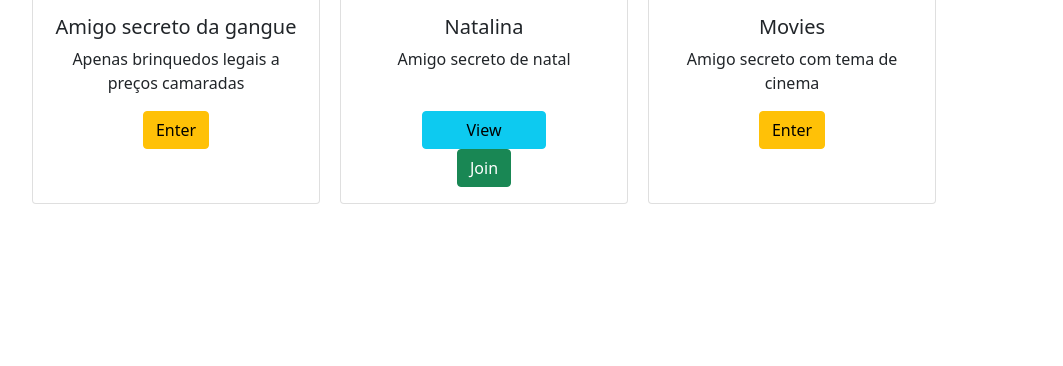
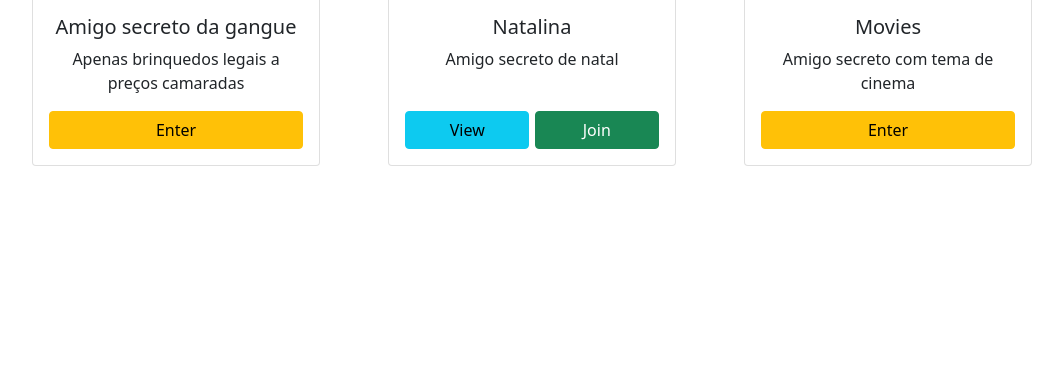
Before and after one commit to mandacosta/final_cs50, a Flask app: page /home in a window 1280 px wide. Shown: the part 434-800 px from the top of the page, without its empty margins (108-1171 px from the left). Run offline with Flask 3, Linux system fonts and the light colour scheme; a user stored in the database is signed in; data comes from the database, SQL or seed files in the repository.

Commit message:
feat: styles home and iniates group

```diff
--- a/static/css/style.css
+++ b/static/css/style.css
@@ -1,3 +1,8 @@
+*{
+    list-style: none;
+}
+
+
 .hide{
     display: none !important;
 }
@@ -110,16 +120,22 @@
     display: flex;
     flex-direction: row;
     flex-wrap: wrap;
-    justify-content: flex-start;
+    justify-content: space-between;
     gap: 20px;
     margin-top: 50px;
 }
 
-.btn-cards.two > button{
+.btn-cards.two{
+    display: flex;
+    justify-content: space-between;
+    align-items: center;
+}
+
+.btn-cards.two > .btn-two{
     width: 49%;
 }
 
-.btn-cards.one > button{
+.btn.one{
     width: 100%;
 }
 
@@ -144,6 +160,12 @@
     height: 190px;
 }
 
+.card-body.home{
+    display: flex;
+    flex-direction: column;
+    justify-content: space-between;
+}
+
 .info_grupo{
     position:fixed;
     z-index: 10;
--- a/static/script/index.js
+++ b/static/script/index.js
@@ -40,12 +40,15 @@ async function openModalGroup(group_id){
         content.innerHTML = ''
 
         let title = document.createElement("h5")
+        title.classList.add("modal-members-title")
         title.innerHTML = resp.name
 
         let date = document.createElement("p")
+        date.classList.add("no-margin")
         date.innerHTML = `Draw date: <span>${resp.draw_date}</span>`
 
         let ul = document.createElement("ul")
+        ul.classList.add("members_list")
         resp.participants.forEach((member) => {
             let li = document.createElement("li")
             li.innerHTML = `<span>${member.name}</span> <span>${member.email}</span>`
--- a/templates/home.html
+++ b/templates/home.html
@@ -11,7 +11,7 @@
                 <input class="form-control me-2" type="search" placeholder="Search" aria-label="Search" name="search">
                 <button class="btn btn-outline-success" type="submit">Search</button>
             </form>
-            <div class="d-flex search_groups_filter" style="width: 20%;">
+            <div class="d-flex search_groups_filter">
                 <form action="/home" method="post">
                     <input type="text" name="search" hidden value="groups_i_own">
                     <button type="submit" style="width: 100%;margin-left: 10px;" class="btn-tag" >I own</button>
@@ -23,7 +23,7 @@
             </div>
 
             <button type="button" class="btn btn-warning" data-bs-toggle="modal" data-bs-target="#exampleModal">
-                Create New Group!
+                New Group!
             </button>
 
         </div>
@@ -36,22 +36,22 @@
 
                     <div class="card" style="width: 18rem;">
                         <img src="{{group['image_url']}}" onerror="this.src='https://media.istockphoto.com/id/1064095906/vector/concept-with-secret-santa.jpg?s=612x612&w=0&k=20&c=ghHVQl60J5d6ztBD6-EqpHmhR-4oCaIKSsxQ1CT57qA=';" class="card-img-top" alt="group_picture">
-                        <div class="card-body">
+                        <div class="card-body home">
                         <h5 class="card-title">{{group['name'] }}</h5>
                         <p class="card-text">{{ group['description'] }}</p>
 
                         {% if group['owner'] or group['member']%}
                             <form action="/group/{{ group['id'] }}" method="get">
-                                <button class="btn btn-warning">Enter</button>
+                                <button class="btn btn-warning one">Enter</button>
                             </form>
                         {% elif group['draw'] %}
-                            <button type="submit" class="btn btn-success">Already drawn! </button>
+                            <button type="submit" class="btn btn-success one">Already drawn! </button>
                         {% else %}
                             <div class="btn-cards two">
-                                <button class="btn btn-info" onclick="openModalGroup({{ group['id'] }})">View</button>
-                                <form action="/join_group" method="post">
+                                <button class="btn btn-info btn-two" onclick="openModalGroup({{ group['id'] }})">View</button>
+                                <form action="/join_group" method="post" class="btn-two">
                                     <input type="text" name="group_id" hidden value="{{ group['id'] }}">
-                                    <button type="submit" class="btn btn-success">Join</button>
+                                    <button type="submit" class="btn btn-success one">Join</button>
                                 </form>
                             </div>
                         {% endif %}
```
Also changed, not shown: other parts of static/css/style.css (+63 -3 lines), templates/group.html (+35 -27 lines).
